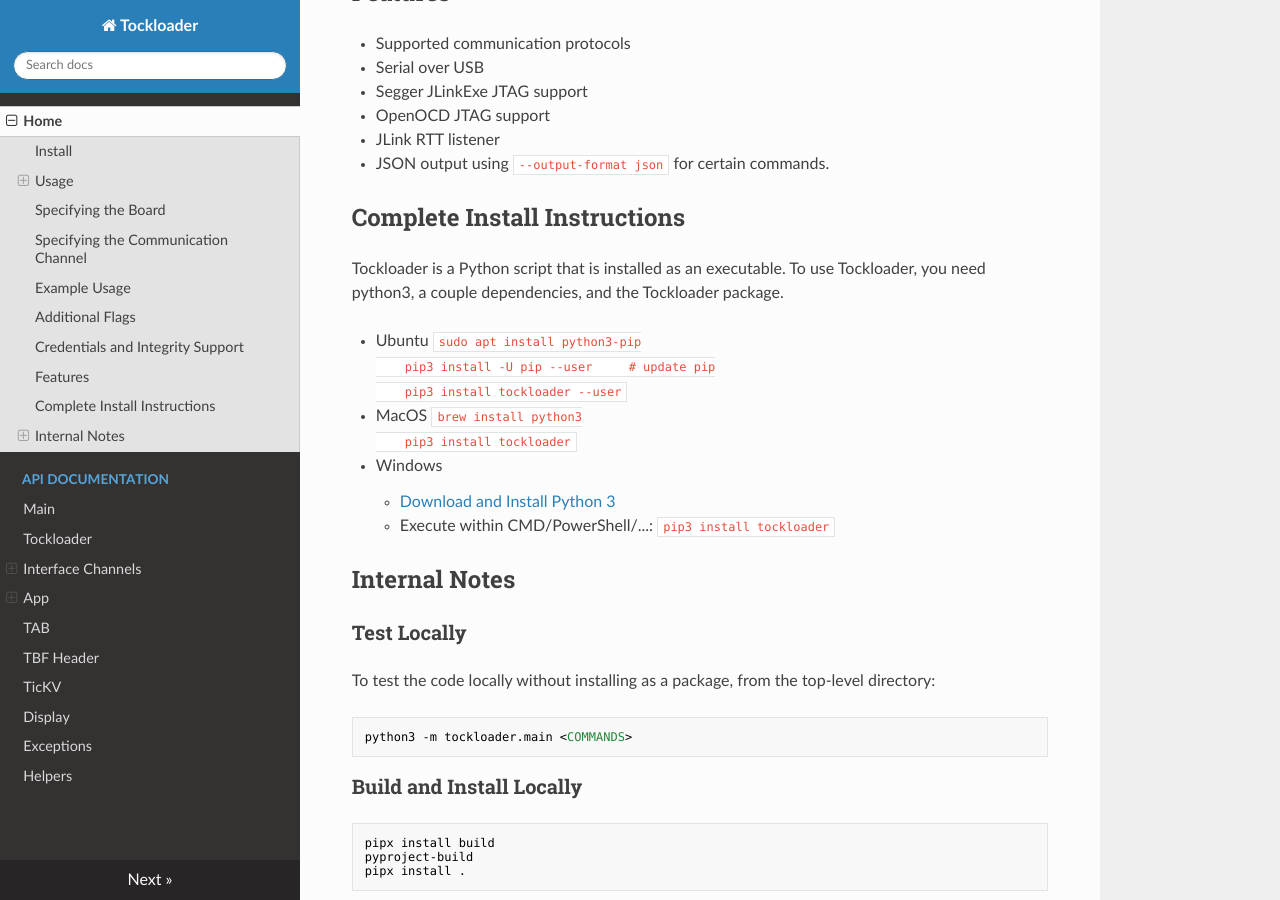
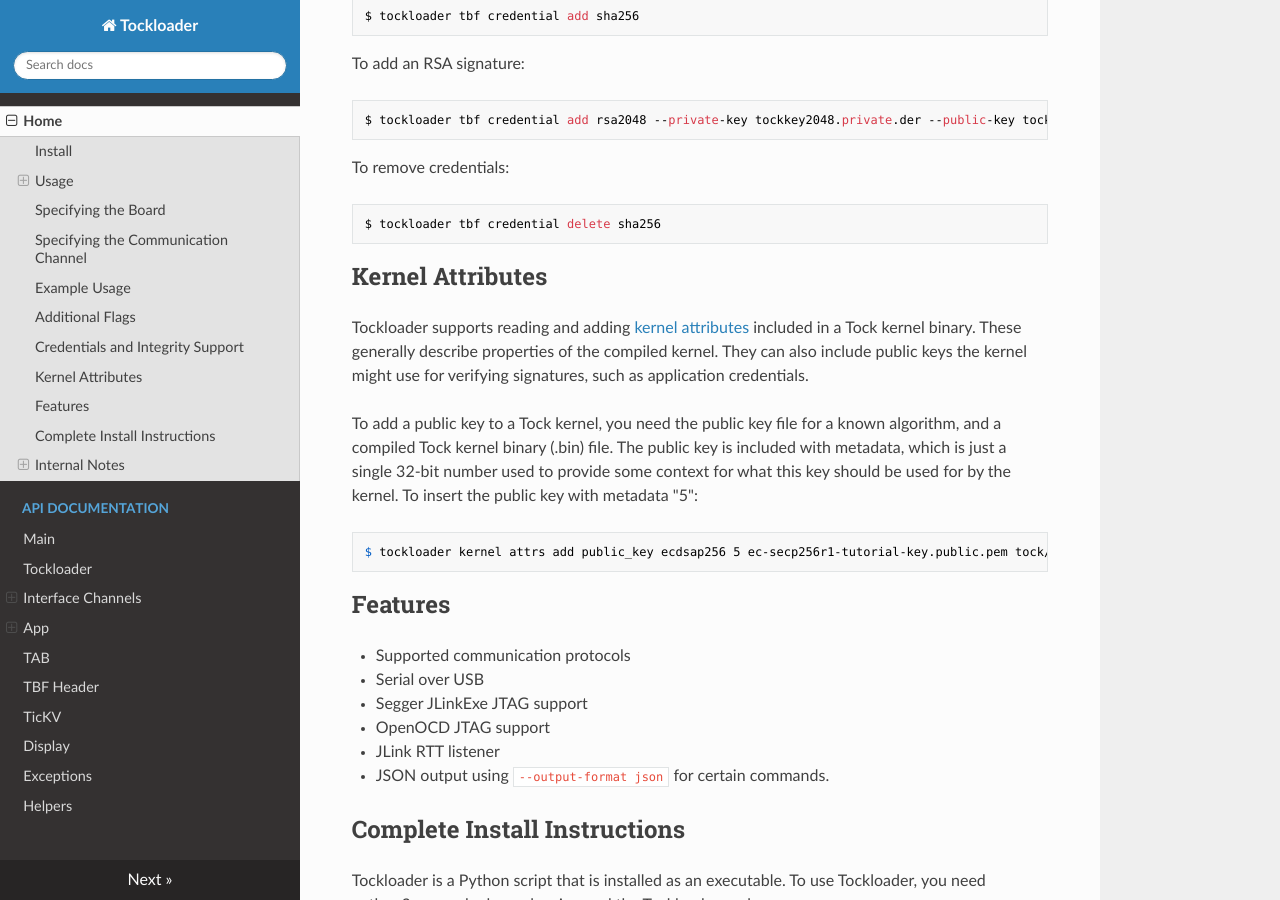
Before and after one commit to tock/tockloader, an MkDocs documentation site: the page built from docs/index.md, in a window 1280 px wide and 900 px high, scrolled down 8850 px. Built offline with MkDocs 1.6.1, drawn with Linux system fonts in a browser that asks for light colours; nearby versions of some CDN libraries; old or Windows-style settings are respelled for this version of MkDocs; some of the changed text lies outside the part shown.

Commit message:
update docs

```diff
--- a/docs/index.md
+++ b/docs/index.md
@@ -267,7 +267,9 @@
 
 For nRF5x boards, Tockloader supports
 [nrfutil](https://www.nordicsemi.com/Products/Development-tools/nRF-Util). This
-tool uses JLink to program Nordic's nRF5x development boards.
+tool uses JLink to program Nordic's nRF5x development boards. After installing
+`nrfutil`, be sure to run `nrfutil install device` to be able to flash
+hardware.
 
     tockloader [command] --board [board] --arch [arch] --page-size [page_size] \
                          --nrfutil \
@@ -277,6 +279,22 @@
 - `nrfutil_cmd`: The nrfutil executable to invoke. Defaults to `nrfutil`.
 - `serial_number`: The serial number of a particular board to flash. Defaults to
   the first board discovered.
+
+For NXP boards, Tockloader supports
+[LinkServer](https://www.nxp.com/design/design-center/software/development-software/mcuxpresso-software-and-tools-/linkserver-for-microcontrollers:LINKERSERVER).
+This tool uses LinkServer to program NXP boards.
+
+    tockloader [command] --board [board] --arch [arch] --page-size [page_size] \
+                         --linkserver \
+                         --linkserver-cmd [linkserver_cmd]
+                         --linkserver-device [linkserver_device]
+                         --linkserver-probe [linkserver_probe]
+
+- `linkserver_cmd`: The LinkServer executable to invoke. Defaults to
+  `LinkServer`.
+- `linkserver_device`: The LinkServer device name to use with the `flash`
+  command.
+- `linkserver_probe`: The probe index or serial number to use.
 
 Finally, Tockloader can treat a local file as though it were the flash contents
 of a board. The file can then be loaded separately onto a board.
@@ -388,6 +406,24 @@
     $ tockloader tbf credential delete sha256
 
 
+Kernel Attributes
+-----------------
+
+Tockloader supports reading and adding
+[kernel attributes](https://book.tockos.org/doc/kernel_attributes) included in
+a Tock kernel binary. These generally describe properties of the compiled
+kernel. They can also include public keys the kernel might use for verifying
+signatures, such as application credentials.
+
+To add a public key to a Tock kernel, you need the public key file for a known
+algorithm, and a compiled Tock kernel binary (.bin) file. The public key is
+included with metadata, which is just a single 32-bit number used to provide
+some context for what this key should be used for by the kernel. To insert
+the public key with metadata "5":
+
+    $ tockloader kernel attrs add public_key ecdsap256 5 ec-secp256r1-tutorial-key.public.pem tock/target/thumbv7em-none-eabi/release/nrf52840dk.bin
+
+
 Features
 --------
 
```
Also changed, not shown: docs/main.md (+18 -0 lines), docs/nrfutil.md (+12 -0 lines).
